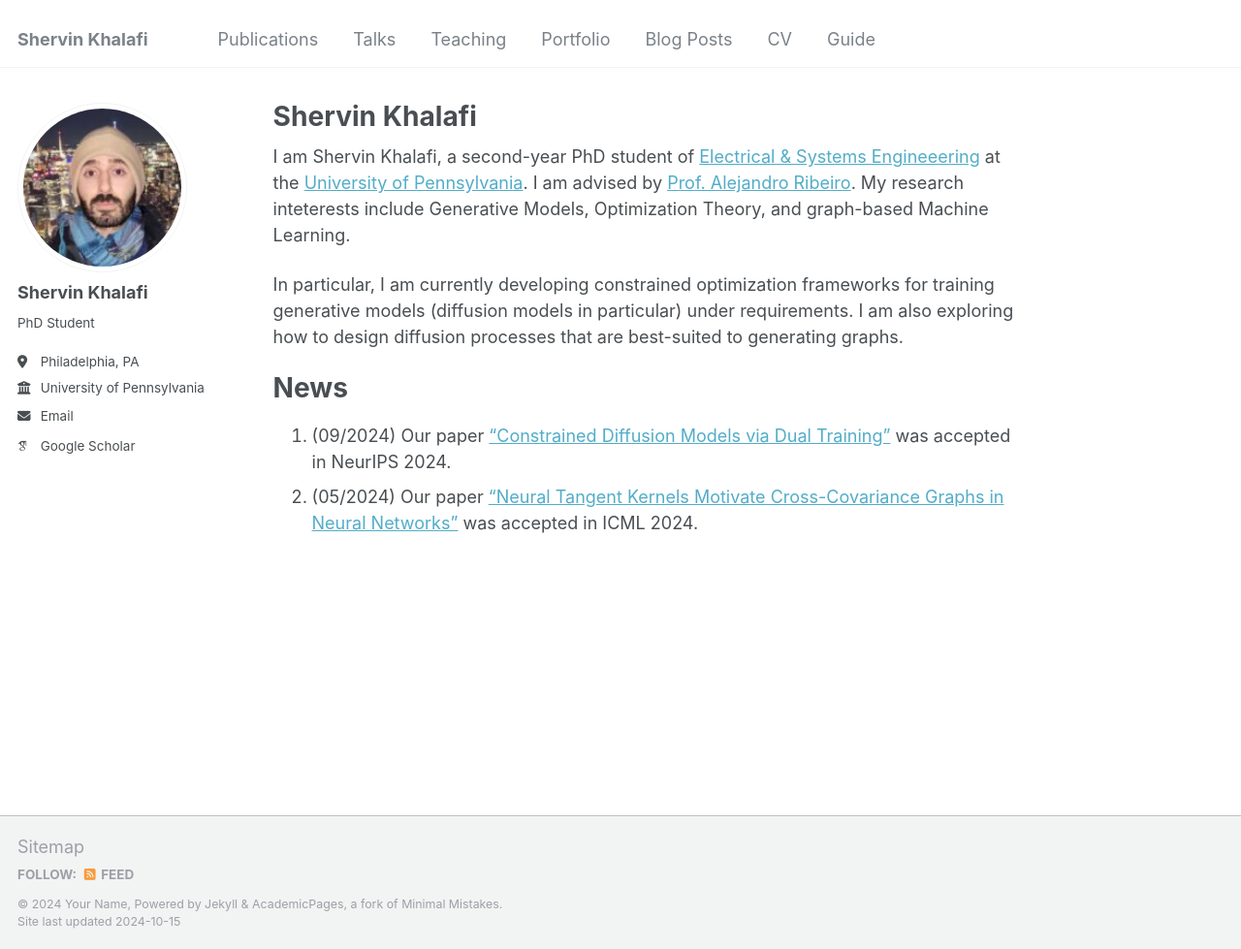
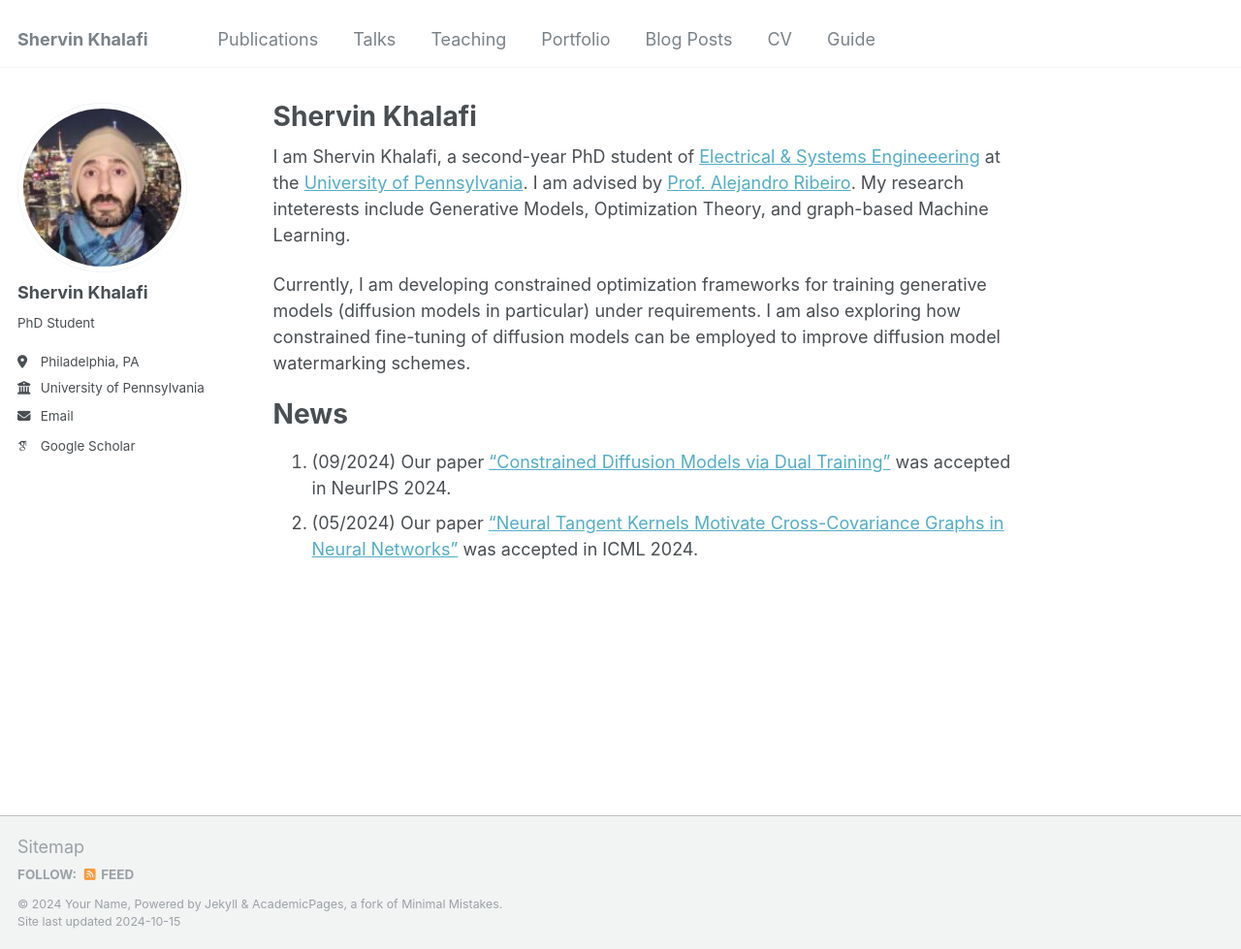
Before and after one commit to shervinkhal/shervinkhalafi.github.io, a Jekyll site: the page built from _pages/about.md, in a window 1280 px wide and 979 px high. Shown: the whole window at 97% size. Built offline with Jekyll 4.4.1, drawn with Linux system fonts in a browser that asks for light colours; some web fonts are replaced.

Commit message:
Update about.md

```diff
--- a/_pages/about.md
+++ b/_pages/about.md
@@ -9,8 +9,7 @@ redirect_from:
 
 I am Shervin Khalafi, a second-year PhD student of [Electrical & Systems Engineeering](https://www.ese.upenn.edu/) at the [University of Pennsylvania](https://www.upenn.edu/). I am advised by [Prof. Alejandro Ribeiro](https://alelab.seas.upenn.edu/alejandro-ribeiro/). My research inteterests include Generative Models, Optimization Theory, and graph-based Machine Learning.
 
-In particular, I am currently developing constrained optimization frameworks for training generative models (diffusion models in particular) under requirements. I am also exploring
-how to design diffusion processes that are best-suited to generating graphs.
+Currently, I am developing constrained optimization frameworks for training generative models (diffusion models in particular) under requirements. I am also exploring how constrained fine-tuning of diffusion models can be employed to improve diffusion model watermarking schemes.
 
 News
 ======
```
